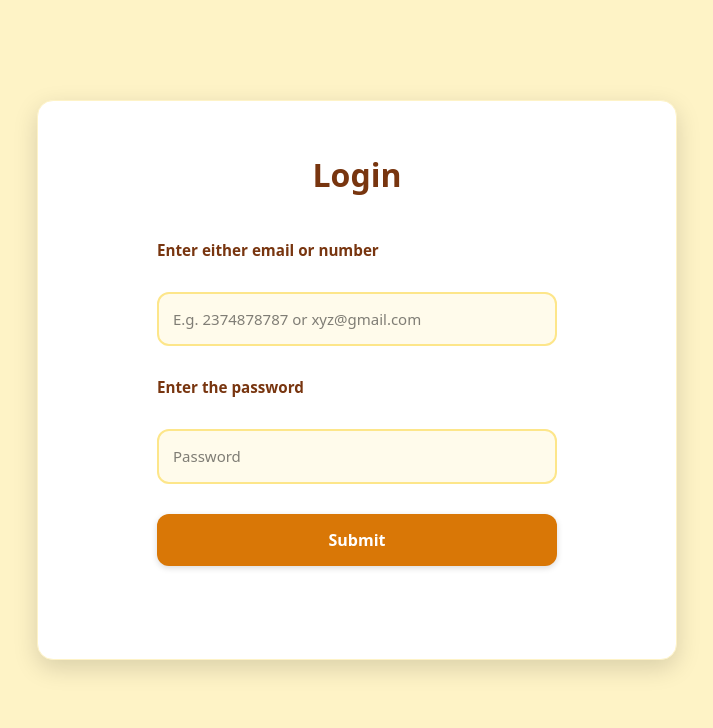
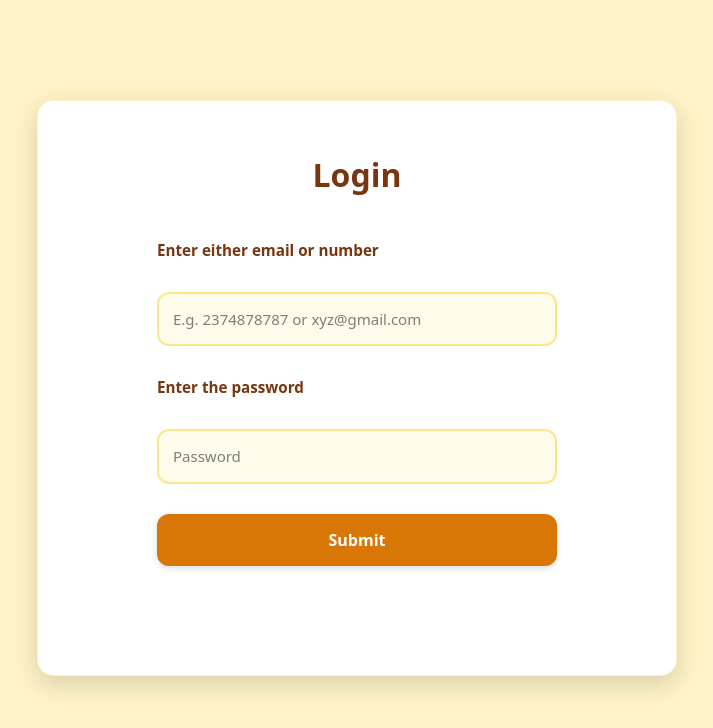
Before and after one commit to RupanshuKundal/UberClone, a Next.js app: page /login in a window 1280 px wide. Shown: the top 728 px of the page, without its empty margins (283-996 px from the left). Built offline with nearby package versions, Linux system fonts and the light colour scheme.

Commit message:
Test commit with correct email

```diff
--- a/src/app/login/page.css
+++ b/src/app/login/page.css
@@ -4,7 +4,7 @@
   justify-content: flex-start;
   align-items: center;
   margin: 100px auto 40px auto;
-  min-height: 70vh;
+  min-height: 72vh;
   width: 50%;
   background-color: #ffffff;
   border: 1px solid #fef3c7;
```
